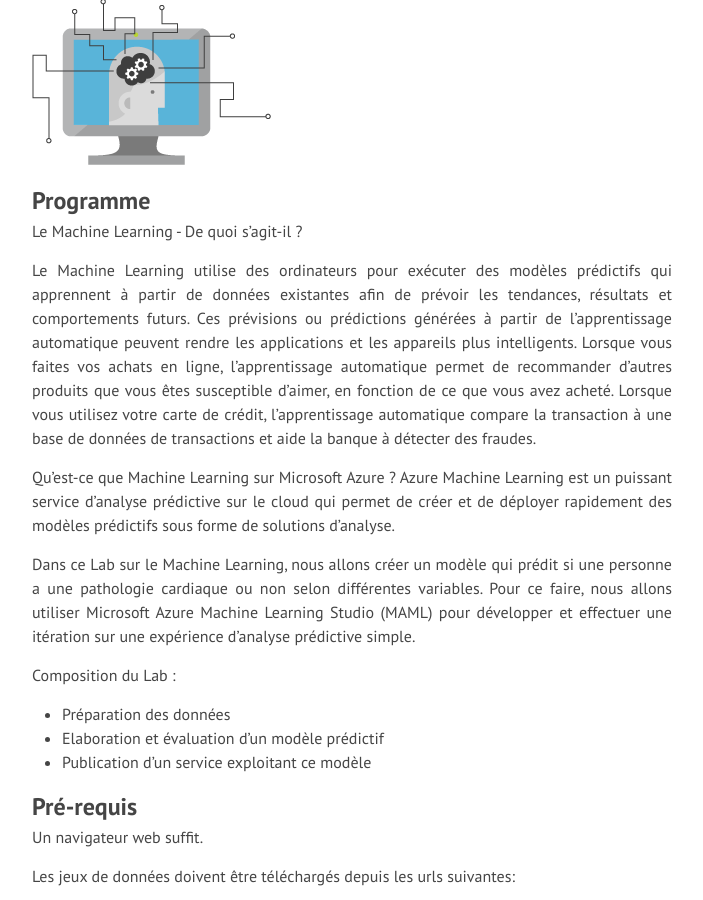
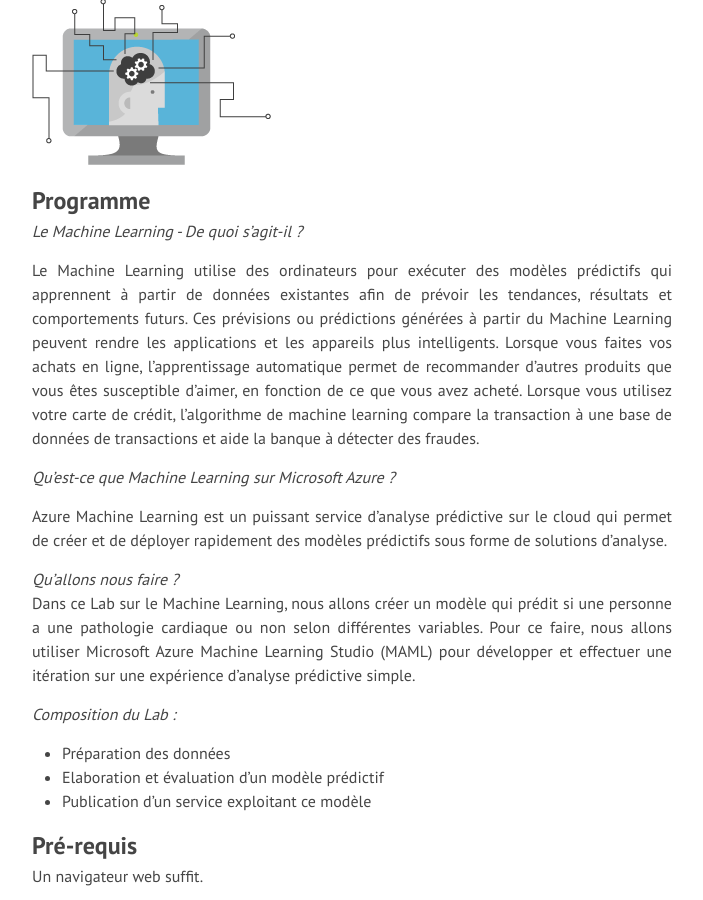
Before and after one commit to valtech-bigdata/valtech-bigdata.github.io, a Jekyll site: the page built from _posts/2015-09-08-MachineLearningAzure.markdown, in a window 1280 px wide and 900 px high, scrolled down 611 px. Shown: the whole window, without its empty margins (288-991 px from the left). Built offline with Jekyll 4.4.1, drawn with Linux system fonts in a browser that asks for light colours; nearby versions of some CDN libraries; Markdown is read by kramdown in place of the engine named in the settings.

Commit message:
Maj prez azure

```diff
--- a/_posts/2015-09-08-MachineLearningAzure.markdown
+++ b/_posts/2015-09-08-MachineLearningAzure.markdown
@@ -9,17 +9,19 @@
 
 ## Programme
 
-Le Machine Learning - De quoi s’agit-il ?
+_Le Machine Learning - De quoi s’agit-il ?_
 
 Le Machine Learning utilise des ordinateurs pour exécuter des modèles prédictifs qui apprennent à partir de données existantes afin de prévoir les tendances, résultats et comportements futurs.
-Ces prévisions ou prédictions générées à partir de l’apprentissage automatique peuvent rendre les applications et les appareils plus intelligents. Lorsque vous faites vos achats en ligne, l’apprentissage automatique permet de recommander d’autres produits que vous êtes susceptible d’aimer, en fonction de ce que vous avez acheté. Lorsque vous utilisez votre carte de crédit, l’apprentissage automatique compare la transaction à une base de données de transactions et aide la banque à détecter des fraudes.
+Ces prévisions ou prédictions générées à partir du Machine Learning peuvent rendre les applications et les appareils plus intelligents. Lorsque vous faites vos achats en ligne, l’apprentissage automatique permet de recommander d’autres produits que vous êtes susceptible d’aimer, en fonction de ce que vous avez acheté. Lorsque vous utilisez votre carte de crédit, l'algorithme de machine learning compare la transaction à une base de données de transactions et aide la banque à détecter des fraudes.
 
-Qu’est-ce que Machine Learning sur Microsoft Azure ?
+_Qu’est-ce que Machine Learning sur Microsoft Azure ?_
+
 Azure Machine Learning est un puissant service d’analyse prédictive sur le cloud qui permet de créer et de déployer rapidement des modèles prédictifs sous forme de solutions d’analyse.
 
+_Qu'allons nous faire ?_
 Dans ce Lab sur le Machine Learning, nous allons créer un modèle qui prédit si une personne a une pathologie cardiaque ou non selon différentes variables. Pour ce faire, nous allons utiliser Microsoft Azure Machine Learning Studio (MAML) pour développer et effectuer une itération sur une expérience d’analyse prédictive simple.
 
-Composition du Lab :
+_Composition du Lab :_
 * Préparation des données
 * Elaboration et évaluation d’un modèle prédictif
 * Publication d’un service exploitant ce modèle
```
